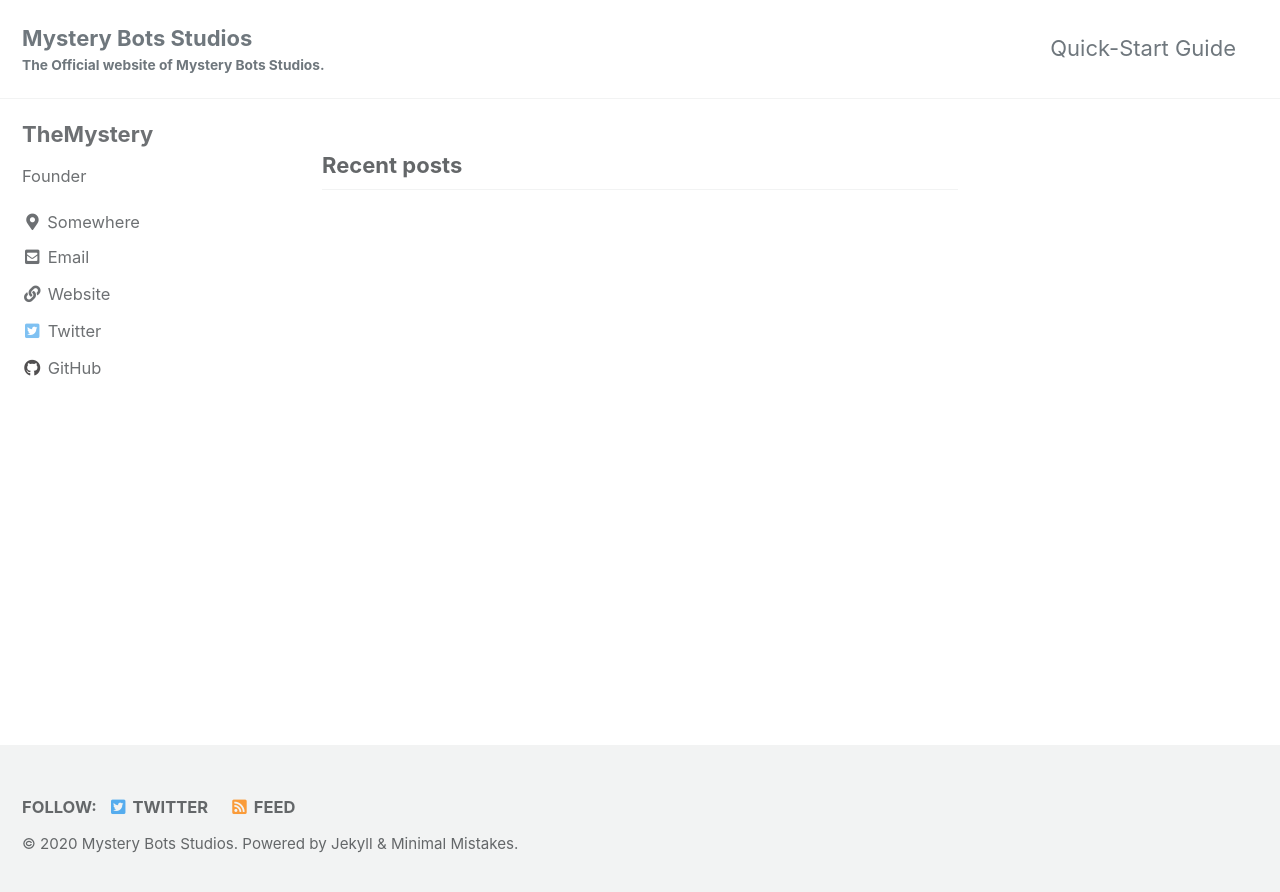
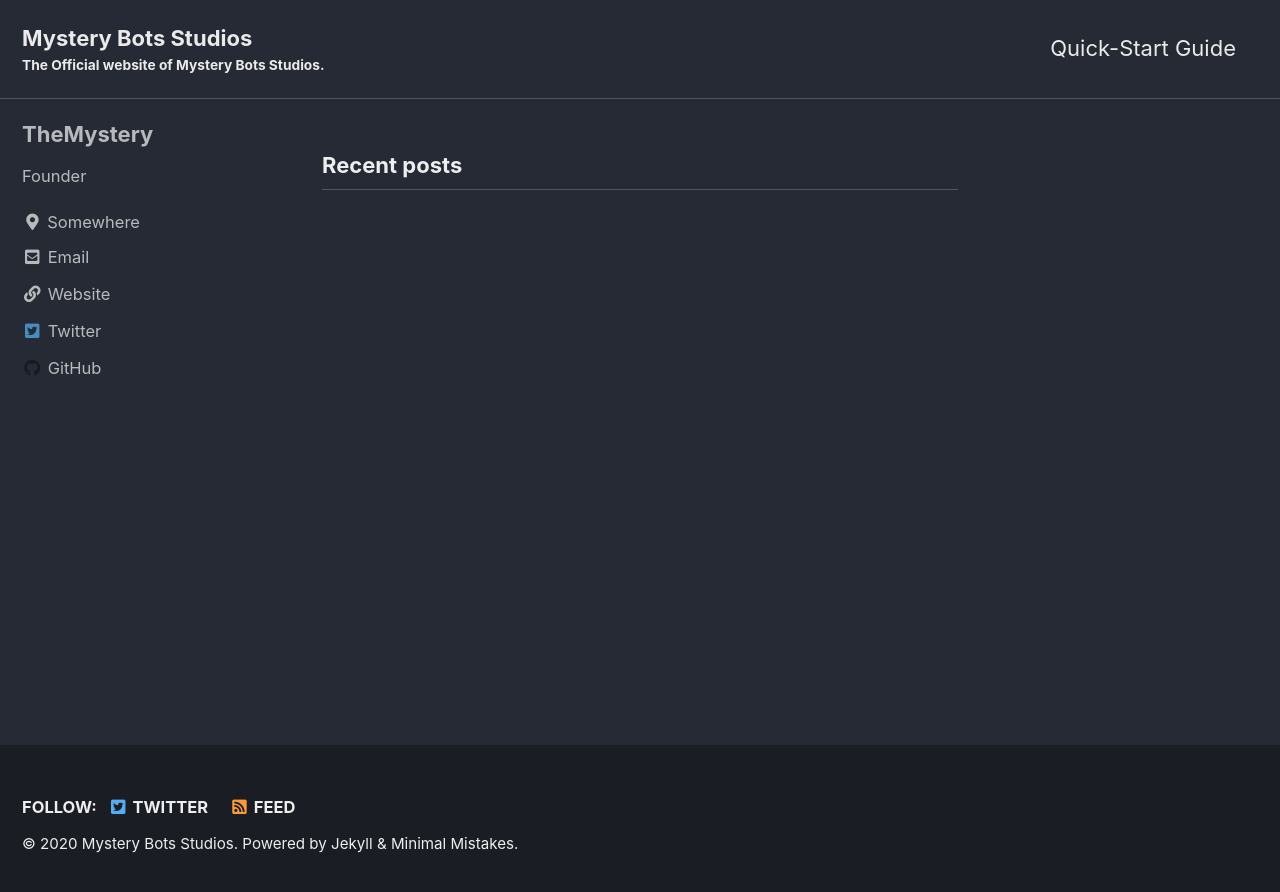
Before and after one commit to Mystery-Bots/mysterybots.com, a Jekyll site: the page built from index.html, in a window 1280 px wide. Shown: the top 892 px of the page. Built offline with Jekyll 4.4.1, drawn with Linux system fonts in a browser that asks for light colours; cached includes are drawn as plain includes; the list of posts is cut into pages by our own code.

Commit message:
Update _config.yml

```diff
--- a/_config.yml
+++ b/_config.yml
@@ -12,7 +12,7 @@
 
 # theme                  : "minimal-mistakes-jekyll"
 # remote_theme           : "mmistakes/minimal-mistakes"
-minimal_mistakes_skin    :  # "default", "air", "aqua", "contrast", "dark", "dirt", "neon", "mint", "plum", "sunrise"
+minimal_mistakes_skin    : "dark" # "default", "air", "aqua", "contrast", "dark", "dirt", "neon", "mint", "plum", "sunrise"
 
 # Site Settings
 locale                   : "en-US"
```
